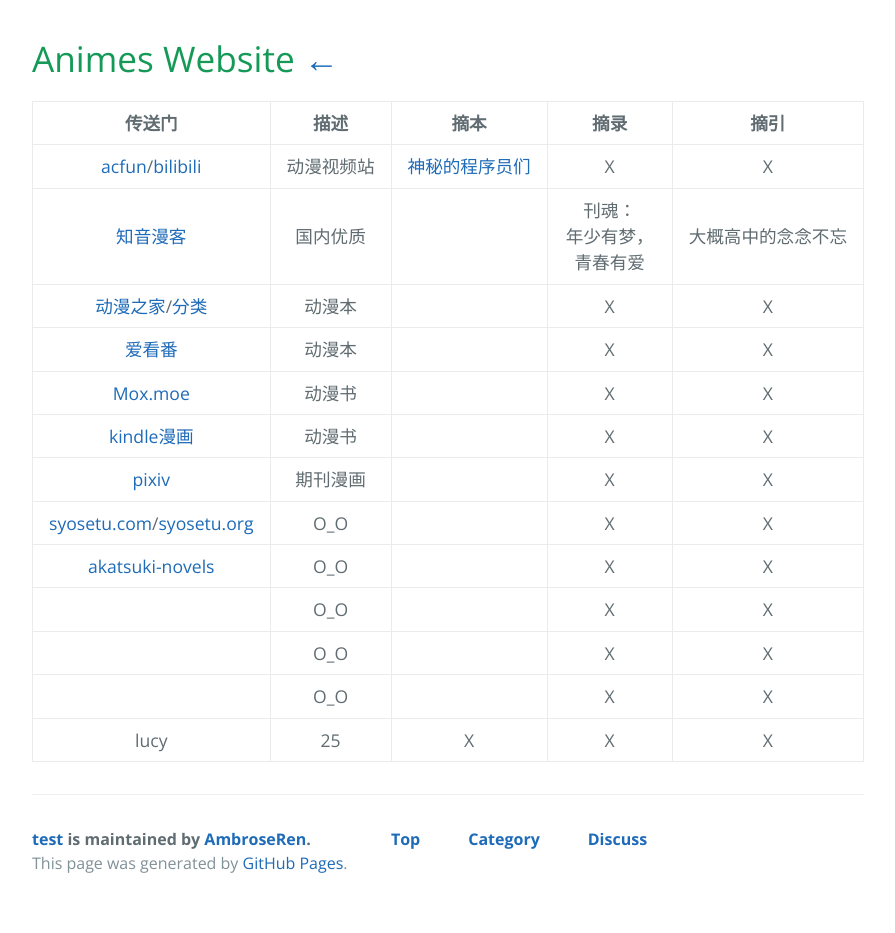
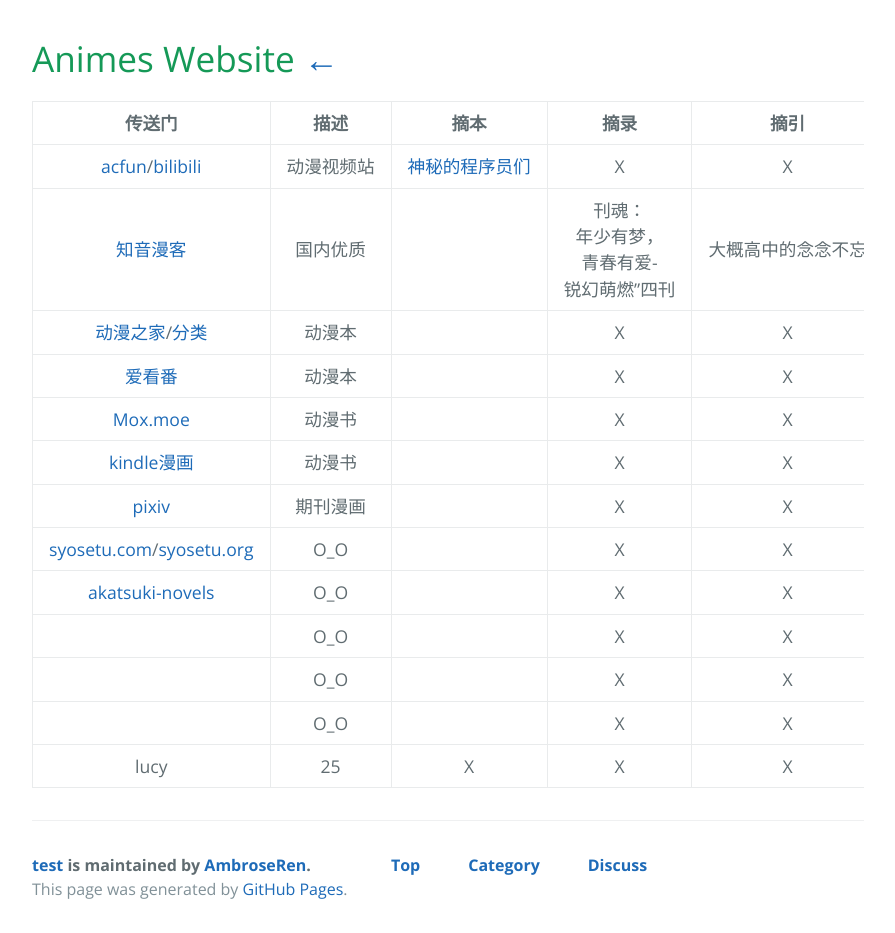
Before and after one commit to AmbroseRen/test, a Jekyll site: the page built from Art/Animes/index.md, in a window 1280 px wide. Shown: the whole page, without its empty margins (192-1087 px from the left). Built offline with Jekyll 4.4.1, drawn with Linux system fonts in a browser that asks for light colours; our own code applies the rules of GitHub Pages for plain Markdown files; the repository's description, which GitHub fills in, is left out; before the commit the page ends 907 px from its top, so only the background shows below that.

Commit message:
Update index.md

```diff
--- a/Art/Animes/index.md
+++ b/Art/Animes/index.md
@@ -3,7 +3,7 @@
 | 传送门 | 描述 | 摘本 | 摘录 | 摘引 |
 |:---:|:---:|:---:|:---:|:---:|
 | [acfun](https://www.acfun.cn/)/[bilibili](https://www.bilibili.com) | 动漫视频站 | [神秘的程序员们](https://code2048.com/series/betacat/) | X | X |
-| [知音漫客](https://m.zymk.cn/) | 国内优质 | []() | 刊魂：年少有梦，青春有爱 | 大概高中的念念不忘 |
+| [知音漫客](https://m.zymk.cn/) | 国内优质 | []() | 刊魂：年少有梦，青春有爱-锐幻萌燃”四刊 | 大概高中的念念不忘 |
 | [动漫之家](https://www.dmzj.com/)/[分类](http://manhua.dmzj.com/tags/category_search/0-0-0-all-0-1-0-1.shtml) | 动漫本 | []() | X | X |
 | [爱看番](http://www.ikanfan.com/) | 动漫本 | []() | X | X |
 | [Mox.moe](http://vol.moe/) | 动漫书 | []() | X | X |
```
